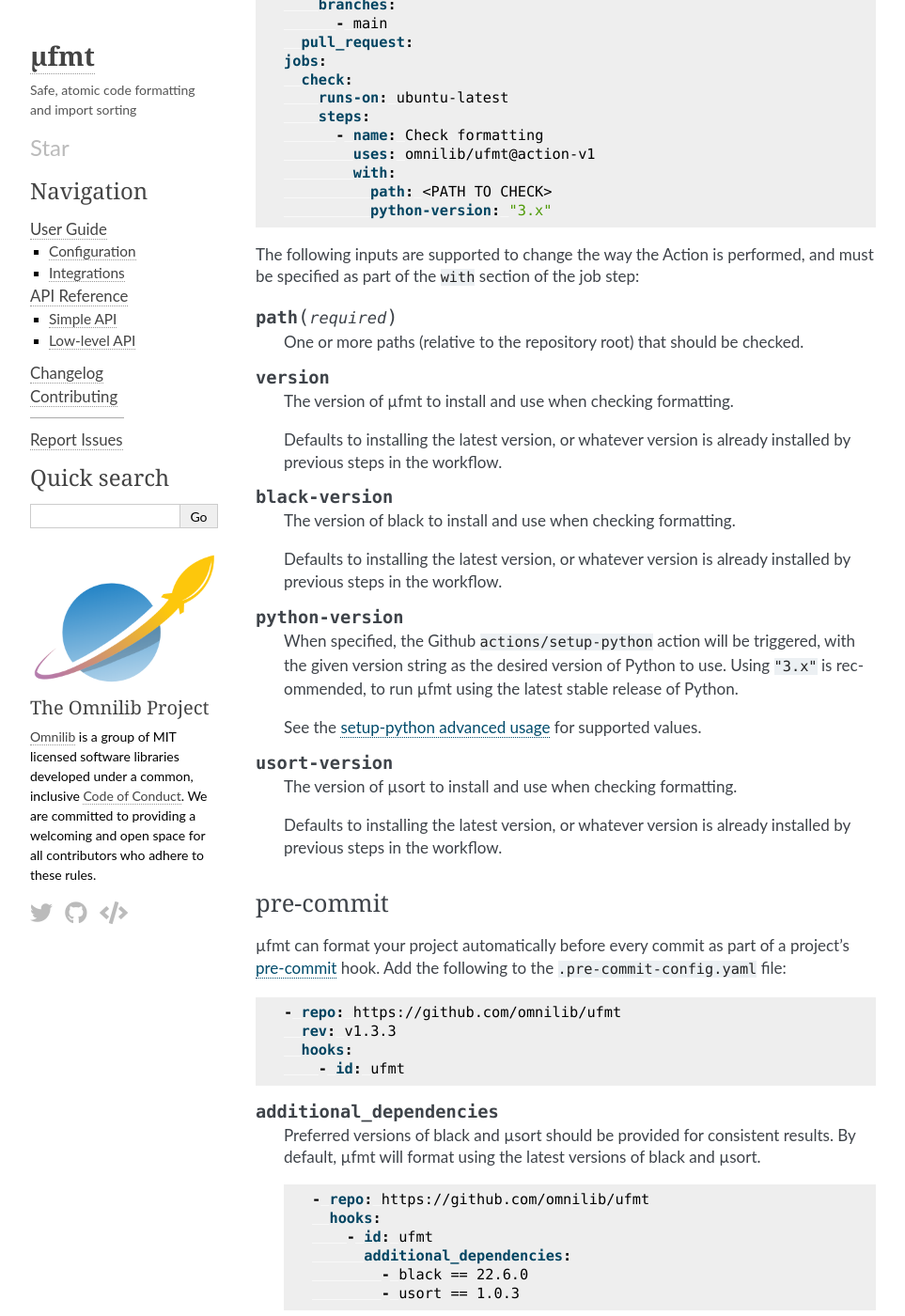
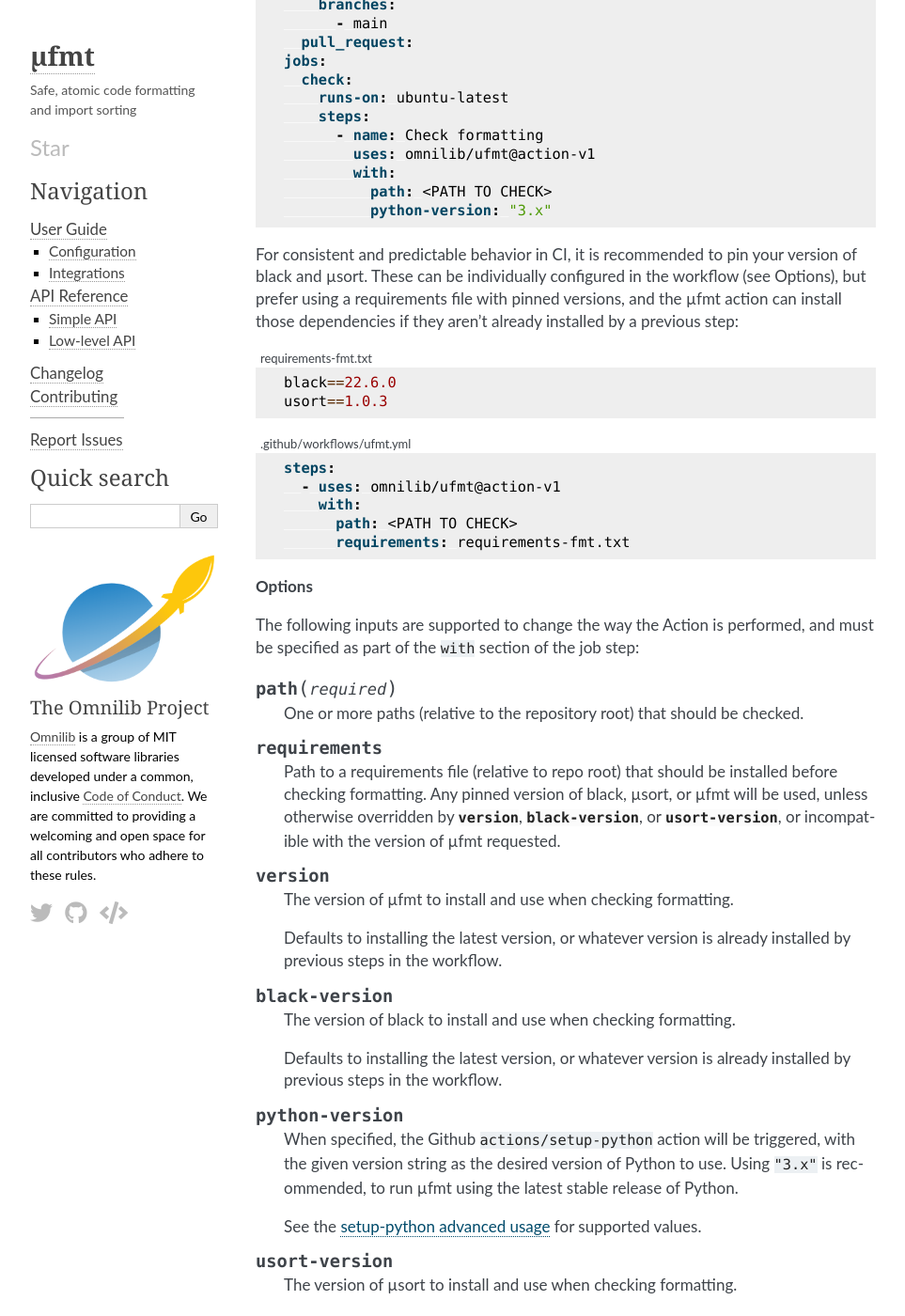
Before and after one commit to omnilib/ufmt, a Sphinx documentation site: the page built from docs/guide.rst, in a window 1280 px wide and 1400 px high, scrolled down 1455 px. Shown: the whole window at 94% size, without its empty margins (148-1111 px from the left). Built offline with Sphinx 7.4.7, drawn with Linux system fonts in a browser that asks for light colours; some web fonts are replaced.

Commit message:
Add support for requirements in GHA

```diff
--- a/docs/guide.rst
+++ b/docs/guide.rst
@@ -87,12 +87,41 @@
               path: <PATH TO CHECK>
               python-version: "3.x"
 
+For consistent and predictable behavior in CI, it is recommended to pin your version
+of black and µsort. These can be individually configured in the workflow (see Options),
+but prefer using a requirements file with pinned versions, and the µfmt action can
+install those dependencies if they aren't already installed by a previous step:
+
+.. code-block::
+    :caption: requirements-fmt.txt
+
+    black==22.6.0
+    usort==1.0.3
+
+.. code-block:: yaml
+    :caption: .github/workflows/ufmt.yml
+
+    steps:
+      - uses: omnilib/ufmt@action-v1
+        with:
+          path: <PATH TO CHECK>
+          requirements: requirements-fmt.txt
+
+**Options**
+
 The following inputs are supported to change the way the Action is performed, and
 must be specified as part of the ``with`` section of the job step:
 
 .. attribute:: path (required)
 
     One or more paths (relative to the repository root) that should be checked.
+
+.. attribute:: requirements
+
+    Path to a requirements file (relative to repo root) that should be installed before
+    checking formatting. Any pinned version of black, µsort, or µfmt will be used,
+    unless otherwise overridden by :attr:`version`, :attr:`black-version`, or
+    :attr:`usort-version`, or incompatible with the version of µfmt requested.
 
 .. attribute:: version
 
```
Also changed, not shown: README.md (+1 -0 lines), action.yml (+8 -0 lines).
